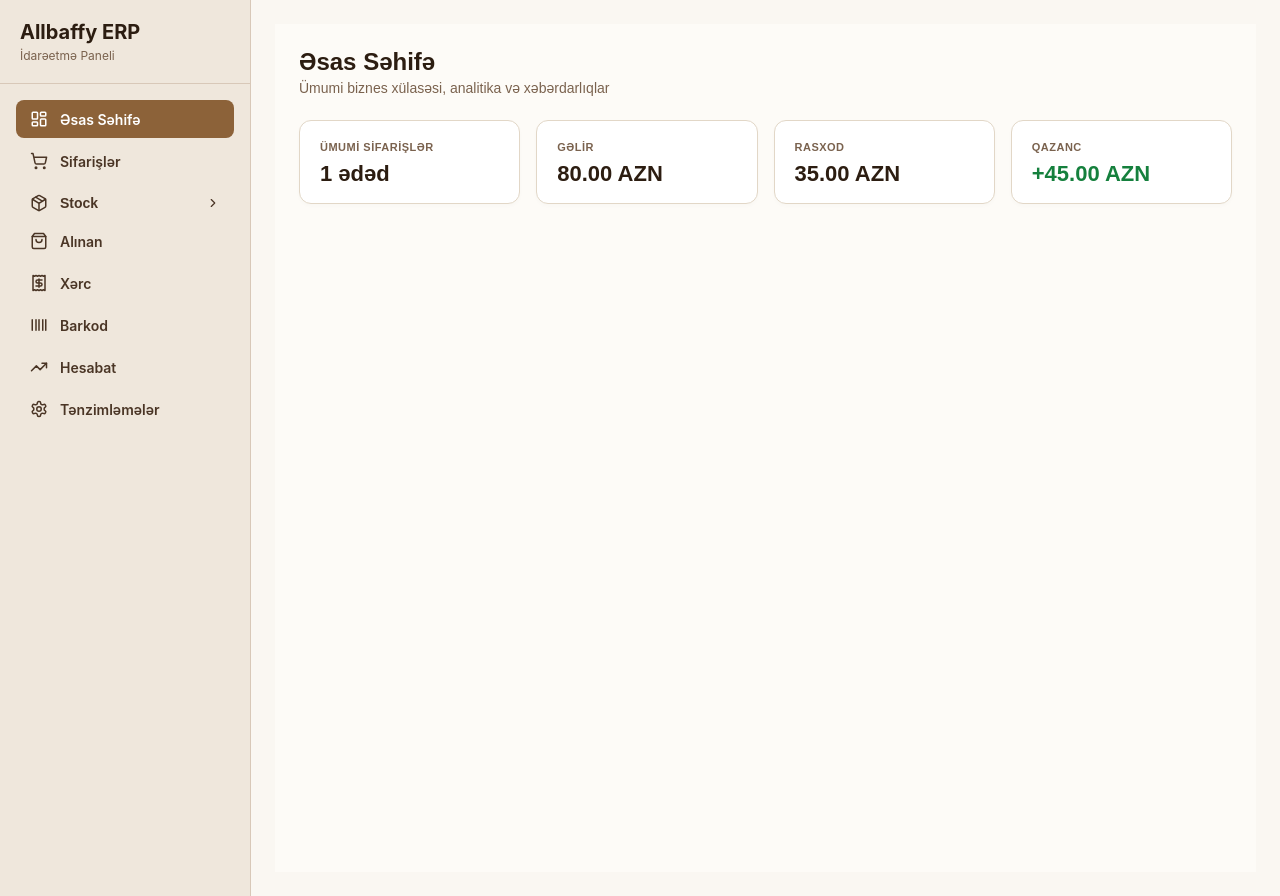
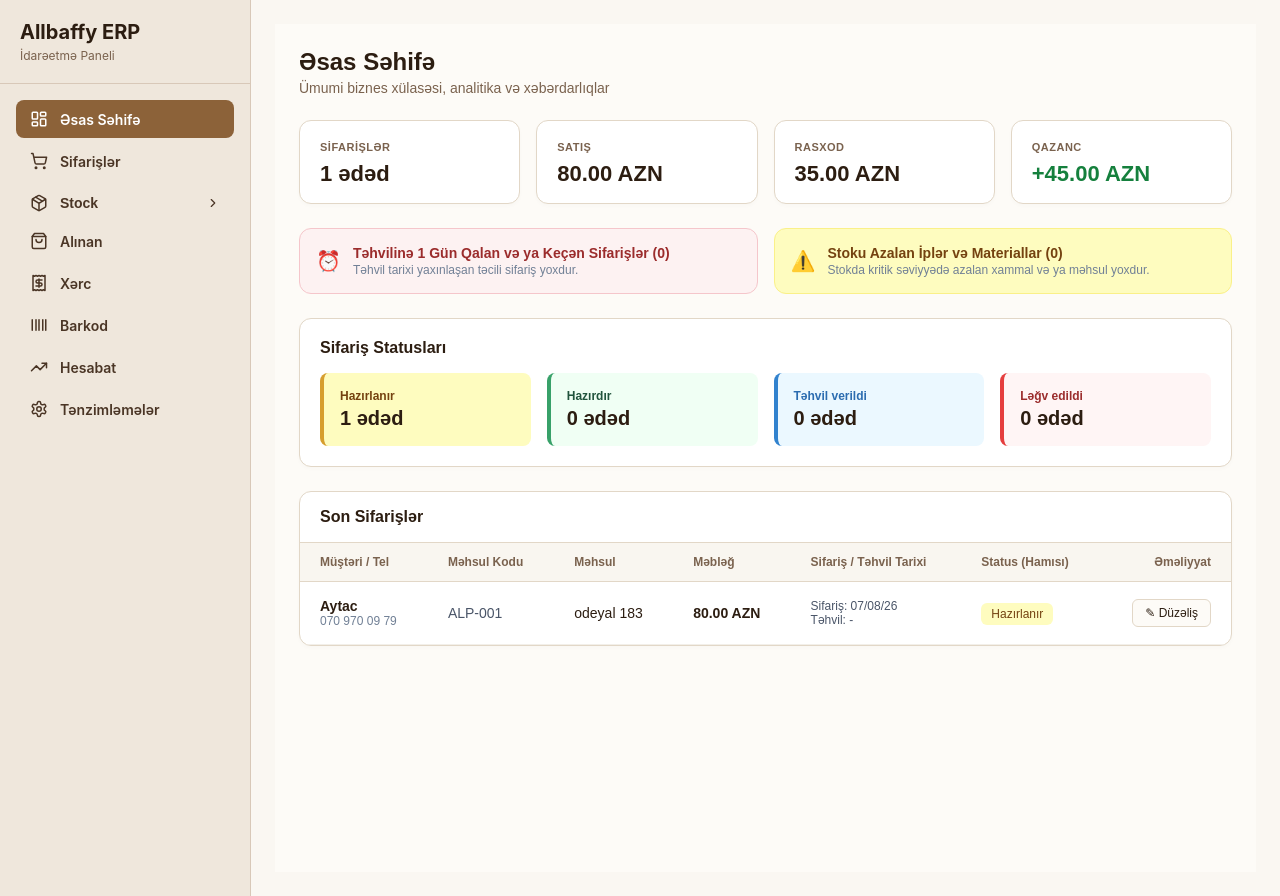
Before and after one commit to intiqamis01-crypto/allbaffy-erp, a React (Vite) app: page / in a window 1280 px wide. Built offline with nearby package versions, Linux system fonts and the light colour scheme; no server answers; the HTML template or start-up script is replaced by a standard one.

Commit message:
update dashboard labels

```diff
--- a/src/pages/Dashboard.jsx
+++ b/src/pages/Dashboard.jsx
@@ -12,21 +12,21 @@ export default function Dashboard() {
       {/* Statistika Kartları */}
       <div style={{ display: 'grid', gridTemplateColumns: 'repeat(auto-fit, minmax(220px, 1fr))', gap: '16px', marginBottom: '24px' }}>
 
-        {/* Ümumi Sifarişlər */}
+        {/* Sifarişlər */}
         <div style={{ backgroundColor: '#FFFFFF', padding: '16px 20px', borderRadius: '12px', border: '1px solid #E2D7C7', boxShadow: '0 2px 4px rgba(0,0,0,0.02)' }}>
-          <span style={{ fontSize: '11px', fontWeight: 'bold', color: '#7A624E', textTransform: 'uppercase', letterSpacing: '0.5px' }}>ÜMUMİ SİFARİŞLƏR</span>
+          <span style={{ fontSize: '11px', fontWeight: 'bold', color: '#7A624E', textTransform: 'uppercase', letterSpacing: '0.5px' }}>SİFARİŞLƏR</span>
           <div style={{ fontSize: '22px', fontWeight: 'bold', color: '#2C1D11', marginTop: '6px' }}>1 ədəd</div>
         </div>
 
-        {/* Gəlir */}
+        {/* Satış */}
         <div style={{ backgroundColor: '#FFFFFF', padding: '16px 20px', borderRadius: '12px', border: '1px solid #E2D7C7', boxShadow: '0 2px 4px rgba(0,0,0,0.02)' }}>
-          <span style={{ fontSize: '11px', fontWeight: 'bold', color: '#7A624E', textTransform: 'uppercase', letterSpacing: '0.5px' }}>GƏLİR</span>
+          <span style={{ fontSize: '11px', fontWeight: 'bold', color: '#7A624E', textTransform: 'uppercase', letterSpacing: '0.5px' }}>SATIŞ</span>
           <div style={{ fontSize: '22px', fontWeight: 'bold', color: '#2C1D11', marginTop: '6px' }}>80.00 AZN</div>
         </div>
 
         {/* Rasxod */}
         <div style={{ backgroundColor: '#FFFFFF', padding: '16px 20px', borderRadius: '12px', border: '1px solid #E2D7C7', boxShadow: '0 2px 4px rgba(0,0,0,0.02)' }}>
-          <span style={{ fontSize: '11px', fontWeight: 'bold', color: '#7A624E', textTransform: 'uppercase', letterSpacing: '0.5px' }}>RASXOD</span>
+          <span style={{ fontSize: '11px', fontWeight: 'bold', color: '#7A624E', textTransform: 'uppercase', letterSpacing: '0.5px' }}>Rasxod</span>
           <div style={{ fontSize: '22px', fontWeight: 'bold', color: '#2C1D11', marginTop: '6px' }}>35.00 AZN</div>
         </div>
 
@@ -37,6 +37,102 @@ export default function Dashboard() {
         </div>
 
       </div>
+
+      {/* Xəbərdarlıq Qutuları (2 ədəd) */}
+      <div style={{ display: 'grid', gridTemplateColumns: 'repeat(auto-fit, minmax(300px, 1fr))', gap: '16px', marginBottom: '24px' }}>
+        <div style={{ backgroundColor: '#FDF2F2', border: '1px solid #F5C6CB', padding: '16px', borderRadius: '12px', display: 'flex', alignItems: 'center', gap: '12px' }}>
+          <span style={{ fontSize: '20px' }}>⏰</span>
+          <div>
+            <div style={{ fontSize: '14px', fontWeight: 'bold', color: '#9B2C2C' }}>Təhvilinə 1 Gün Qalan və ya Keçən Sifarişlər (0)</div>
+            <div style={{ fontSize: '12px', color: '#718096', marginTop: '2px' }}>Təhvil tarixi yaxınlaşan təcili sifariş yoxdur.</div>
+          </div>
+        </div>
+
+        <div style={{ backgroundColor: '#FEFCBF', border: '1px solid #FAF089', padding: '16px', borderRadius: '12px', display: 'flex', alignItems: 'center', gap: '12px' }}>
+          <span style={{ fontSize: '20px' }}>⚠️</span>
+          <div>
+            <div style={{ fontSize: '14px', fontWeight: 'bold', color: '#744210' }}>Stoku Azalan İplər və Materiallar (0)</div>
+            <div style={{ fontSize: '12px', color: '#718096', marginTop: '2px' }}>Stokda kritik səviyyədə azalan xammal və ya məhsul yoxdur.</div>
+          </div>
+        </div>
+      </div>
+
+      {/* Sifariş Statusları */}
+      <div style={{ backgroundColor: '#FFFFFF', padding: '20px', borderRadius: '12px', border: '1px solid #E2D7C7', marginBottom: '24px', boxShadow: '0 2px 4px rgba(0,0,0,0.02)' }}>
+        <h3 style={{ fontSize: '16px', fontWeight: 'bold', color: '#2C1D11', margin: '0 0 16px 0' }}>Sifariş Statusları</h3>
+        <div style={{ display: 'grid', gridTemplateColumns: 'repeat(auto-fit, minmax(200px, 1fr))', gap: '16px' }}>
+
+          <div style={{ backgroundColor: '#FEFCBF', padding: '16px', borderRadius: '8px', borderLeft: '4px solid #D69E2E' }}>
+            <div style={{ fontSize: '12px', color: '#744210', fontWeight: 'bold' }}>Hazırlanır</div>
+            <div style={{ fontSize: '20px', fontWeight: 'bold', color: '#2C1D11', marginTop: '4px' }}>1 ədəd</div>
+          </div>
+
+          <div style={{ backgroundColor: '#F0FFF4', padding: '16px', borderRadius: '8px', borderLeft: '4px solid #38A169' }}>
+            <div style={{ fontSize: '12px', color: '#22543D', fontWeight: 'bold' }}>Hazırdır</div>
+            <div style={{ fontSize: '20px', fontWeight: 'bold', color: '#2C1D11', marginTop: '4px' }}>0 ədəd</div>
+          </div>
+
+          <div style={{ backgroundColor: '#EBF8FF', padding: '16px', borderRadius: '8px', borderLeft: '4px solid #3182CE' }}>
+            <div style={{ fontSize: '12px', color: '#2B6CB0', fontWeight: 'bold' }}>Təhvil verildi</div>
+            <div style={{ fontSize: '20px', fontWeight: 'bold', color: '#2C1D11', marginTop: '4px' }}>0 ədəd</div>
+          </div>
+
+          <div style={{ backgroundColor: '#FFF5F5', padding: '16px', borderRadius: '8px', borderLeft: '4px solid #E53E3E' }}>
+            <div style={{ fontSize: '12px', color: '#9B2C2C', fontWeight: 'bold' }}>Ləğv edildi</div>
+            <div style={{ fontSize: '20px', fontWeight: 'bold', color: '#2C1D11', marginTop: '4px' }}>0 ədəd</div>
+          </div>
+
+        </div>
+      </div>
+
+      {/* Son Sifarişlər Cədvəli */}
+      <div style={{ backgroundColor: '#FFFFFF', borderRadius: '12px', border: '1px solid #E2D7C7', overflow: 'hidden', boxShadow: '0 2px 4px rgba(0,0,0,0.02)' }}>
+        <div style={{ padding: '16px 20px', borderBottom: '1px solid #E2D7C7' }}>
+          <h3 style={{ fontSize: '16px', fontWeight: 'bold', color: '#2C1D11', margin: 0 }}>Son Sifarişlər</h3>
+        </div>
+
+        <div style={{ overflowX: 'auto' }}>
+          <table style={{ width: '100%', borderCollapse: 'collapse', textAlign: 'left', fontSize: '14px' }}>
+            <thead>
+              <tr style={{ backgroundColor: '#F9F6F0', borderBottom: '1px solid #E2D7C7', color: '#7A624E', fontSize: '12px' }}>
+                <th style={{ padding: '12px 20px' }}>Müştəri / Tel</th>
+                <th style={{ padding: '12px 20px' }}>Məhsul Kodu</th>
+                <th style={{ padding: '12px 20px' }}>Məhsul</th>
+                <th style={{ padding: '12px 20px' }}>Məbləğ</th>
+                <th style={{ padding: '12px 20px' }}>Sifariş / Təhvil Tarixi</th>
+                <th style={{ padding: '12px 20px' }}>Status (Hamısı)</th>
+                <th style={{ padding: '12px 20px', textAlign: 'right' }}>Əməliyyat</th>
+              </tr>
+            </thead>
+            <tbody>
+              <tr style={{ borderBottom: '1px solid #F2EFE9' }}>
+                <td style={{ padding: '16px 20px' }}>
+                  <div style={{ fontWeight: 'bold', color: '#2C1D11' }}>Aytac</div>
+                  <div style={{ fontSize: '12px', color: '#718096' }}>070 970 09 79</div>
+                </td>
+                <td style={{ padding: '16px 20px', color: '#4A5568' }}>ALP-001</td>
+                <td style={{ padding: '16px 20px', color: '#2C1D11' }}>odeyal 183</td>
+                <td style={{ padding: '16px 20px', fontWeight: 'bold', color: '#2C1D11' }}>80.00 AZN</td>
+                <td style={{ padding: '16px 20px', fontSize: '12px', color: '#4A5568' }}>
+                  <div>Sifariş: 07/08/26</div>
+                  <div>Təhvil: -</div>
+                </td>
+                <td style={{ padding: '16px 20px' }}>
+                  <span style={{ backgroundColor: '#FEFCBF', color: '#744210', padding: '4px 10px', borderRadius: '6px', fontSize: '12px', fontWeight: '500' }}>
+                    Hazırlanır
+                  </span>
+                </td>
+                <td style={{ padding: '16px 20px', textAlign: 'right' }}>
+                  <button style={{ backgroundColor: '#FDFBF7', border: '1px solid #E2D7C7', padding: '6px 12px', borderRadius: '6px', cursor: 'pointer', fontSize: '12px', color: '#2C1D11', fontWeight: '500' }}>
+                    ✎ Düzəliş
+                  </button>
+                </td>
+              </tr>
+            </tbody>
+          </table>
+        </div>
+      </div>
+
     </div>
   );
 }
```
